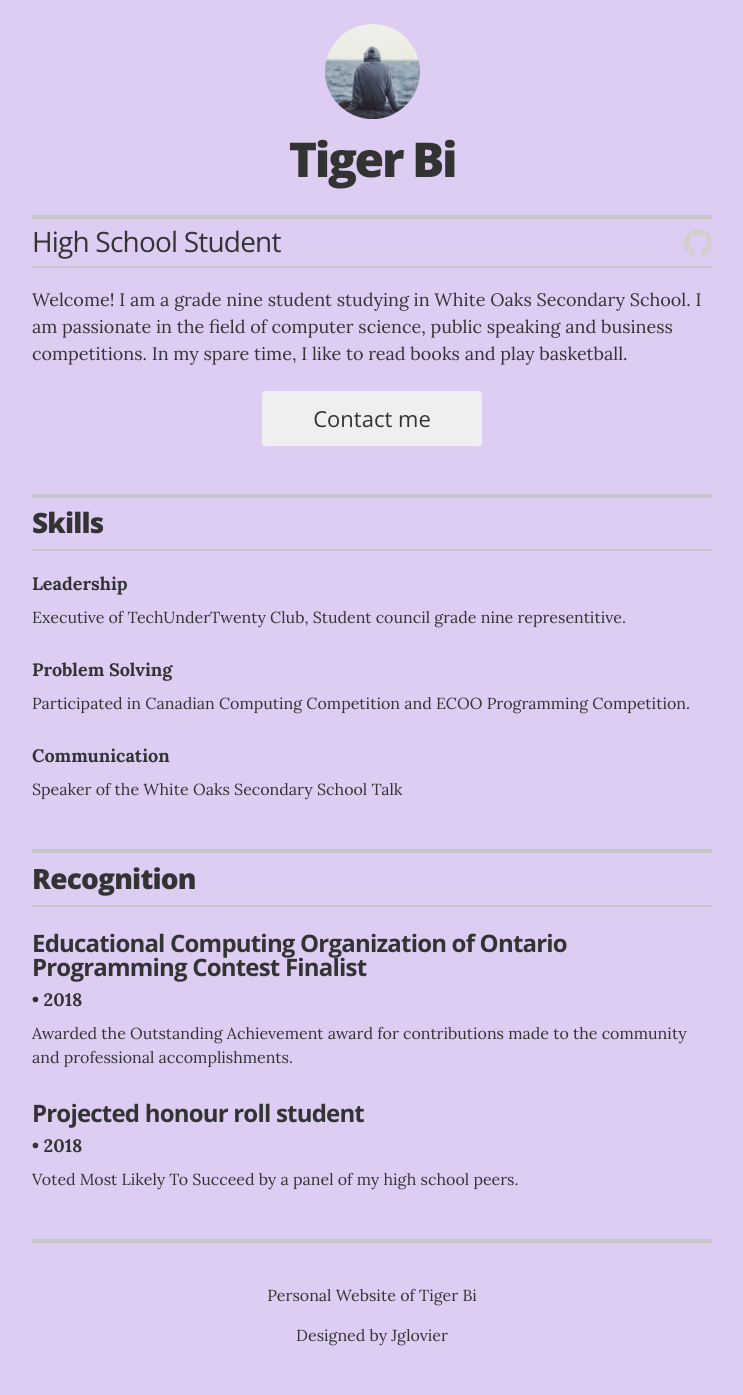
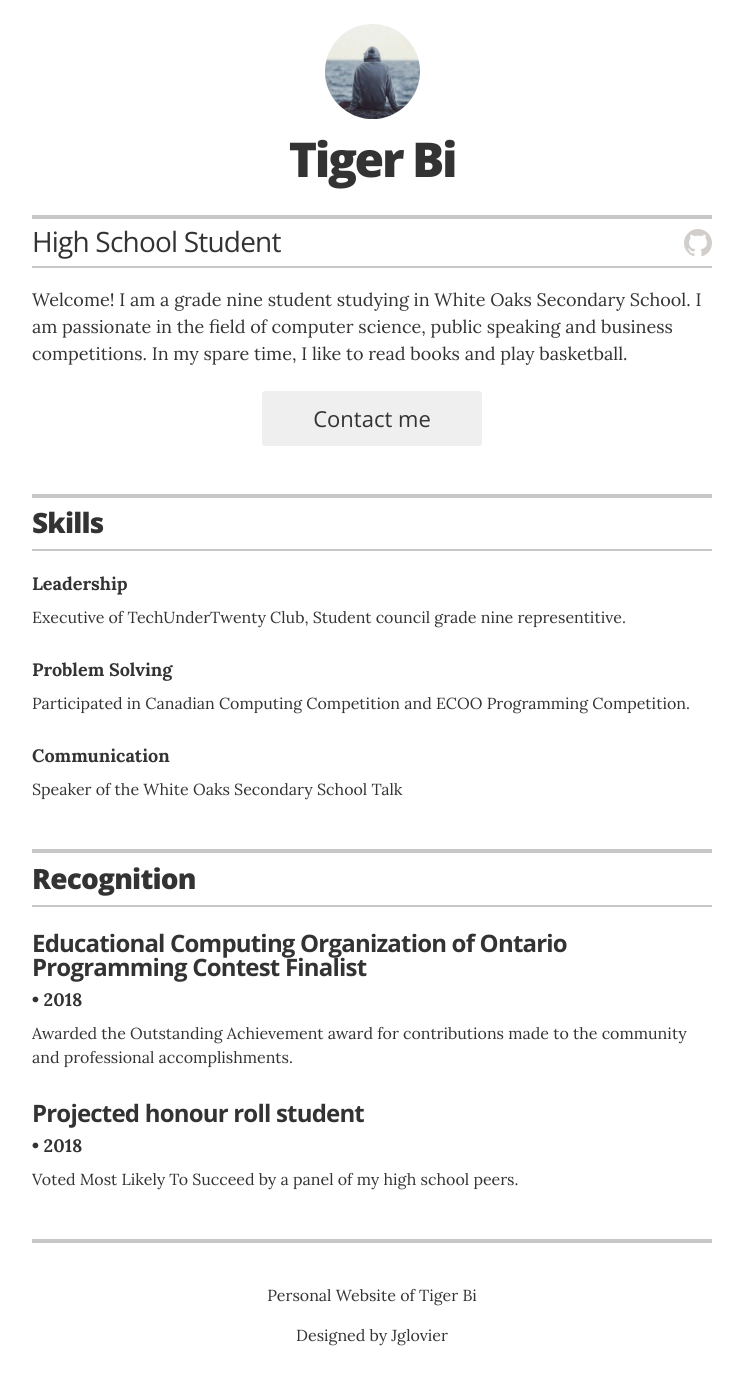
Before and after one commit to TigerBi/tigerbi.github.io, a Jekyll site: the page built from index.html, in a window 1280 px wide. Shown: the whole page, without its empty margins (268-1011 px from the left). Built offline with Jekyll 4.4.1, drawn with Linux system fonts in a browser that asks for light colours.

Commit message:
Update resume.html

```diff
--- a/_layouts/resume.html
+++ b/_layouts/resume.html
@@ -3,7 +3,7 @@
 
   {% include head.html %}
 
-  <body class="theme-{% if site.resume_theme %}{{ site.resume_theme }}{% endif %}" body bgcolor="#decdf2">
+  <body class="theme-{% if site.resume_theme %}{{ site.resume_theme }}{% endif %}">
 
     <div class="wrapper" itemscope itemtype="http://schema.org/Person">
       <meta itemprop="telephone" content="{{ site.resume_contact_telephone }}"/>
```
